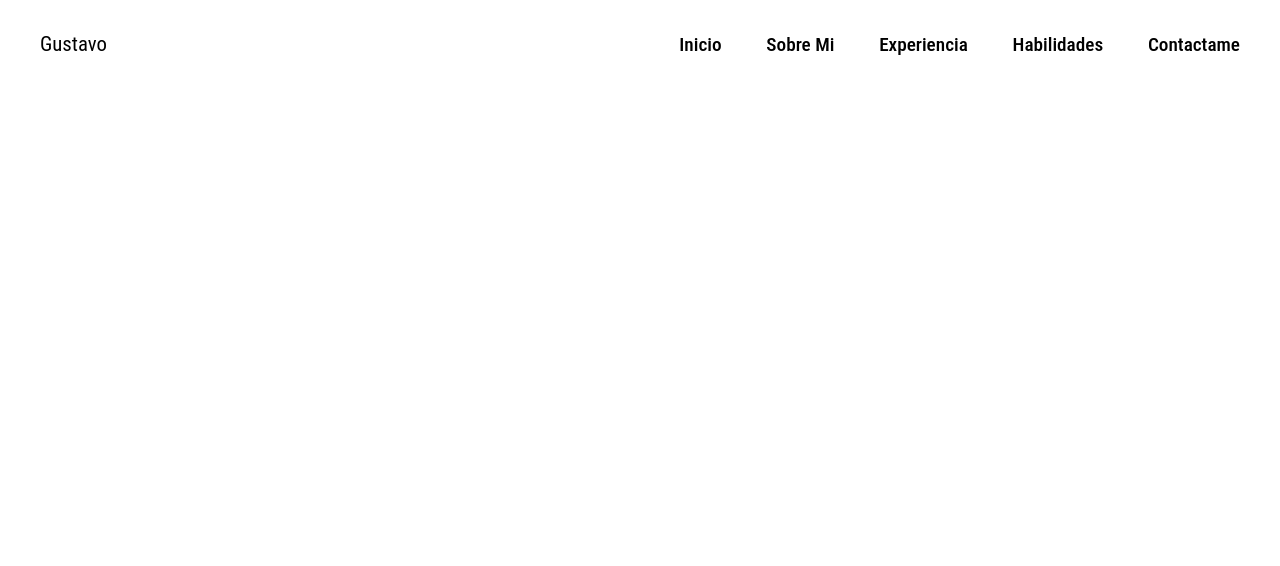
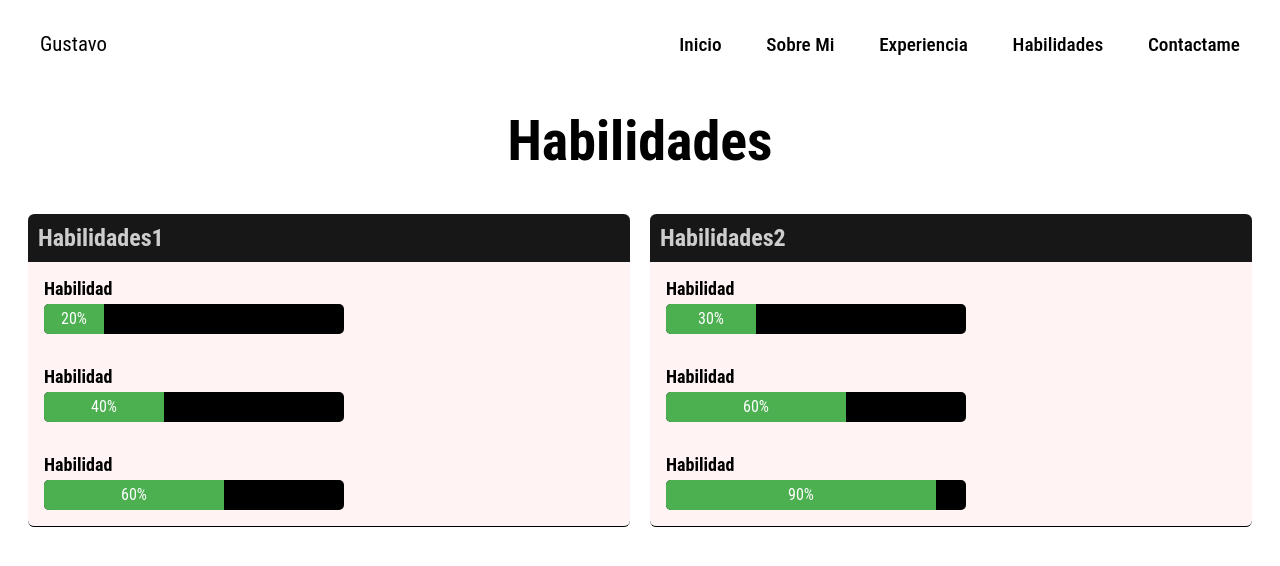
Before and after one commit to gvstavorin/myportafolio, a plain HTML site: page pages/habilidades.html in a window 1280 px wide. Drawn offline with nearby package versions, Linux system fonts and the light colour scheme.

Commit message:
Se agrego tabla y progress bars

```diff
--- a/pages/habilidades.html
+++ b/pages/habilidades.html
@@ -5,17 +5,22 @@
     <meta name="viewport" content="width=device-width, initial-scale=1.0" />
     <link rel="stylesheet" href="../src/css/style.css" />
     <title>Portafolio</title>
-    <link href='https://unpkg.com/boxicons@2.1.4/css/boxicons.min.css' rel='stylesheet'>
+    <link
+      href="https://unpkg.com/boxicons@2.1.4/css/boxicons.min.css"
+      rel="stylesheet"
+    />
   </head>
 
   <body>
     <!-- Cabezera de navegacion  -->
 
     <header class="header">
-    <a class="titulo"  href="../index.html"> Gustavo</a>
-      <button class="abrir-menu" id="abrir">  <i class='bx bx-menu' ></i></button>
+      <a class="titulo" href="../index.html"> Gustavo</a>
+      <button class="abrir-menu" id="abrir"><i class="bx bx-menu"></i></button>
       <nav class="navbar" id="navbar">
-        <button class="cerrar-menu" id="cerrar"><i class='bx bx-menu-alt-right' ></i></button>
+        <button class="cerrar-menu" id="cerrar">
+          <i class="bx bx-menu-alt-right"></i>
+        </button>
         <a href="../index.html" class="activo">Inicio</a>
         <a href="./sobre-mi.html">Sobre Mi</a>
         <a href="./experiencia.html">Experiencia</a>
@@ -25,17 +30,69 @@
     </header>
 
     <main>
-      <section class="sectionHabilidades">
+      <h1 class="titulo-habilidades">Habilidades</h1>
+      <div class="container-habilidades">
+        <div class="section-habilidades">
+          <h2>Habilidades1</h2>
+          <div class="item-habilidades">
+            <div class="title-habilidades">Habilidad</div>
+            <div class="info-habilidades">
+              <div class="progress-container">
+                <div class="progress-bar1">20%</div>
+              </div>
+            </div>
+          </div>
+          <div class="item-habilidades">
+            <div class="title-habilidades">Habilidad</div>
+            <div class="info-habilidades">
+              <div class="progress-container">
+                <div class="progress-bar2">40%</div>
+              </div>
+            </div>
+          </div>
+          <div class="item-habilidades">
+            <div class="title-habilidades">Habilidad</div>
+            <div class="info-habilidades">
+              <div class="progress-container">
+                <div class="progress-bar3">60%</div>
+              </div>
+            </div>
+          </div>
+        </div>
 
-      </section>
-
+        <div class="section-habilidades">
+          <h2>Habilidades2</h2>
+          <div class="item-habilidades">
+            <div class="title-habilidades">Habilidad</div>
+            <div class="info-habilidades">
+              <div class="progress-container">
+                <div class="progress-bar4">30%</div>
+              </div>
+            </div>
+          </div>
+          <div class="item-habilidades">
+            <div class="title-habilidades">Habilidad</div>
+            <div class="info-habilidades">
+              <div class="progress-container">
+                <div class="progress-bar5">60%</div>
+              </div>
+            </div>
+          </div>
+          <div class="item-habilidades">
+            <div class="title-habilidades">Habilidad</div>
+            <div class="info-habilidades">
+              <div class="progress-container">
+                <div class="progress-bar6">90%</div>
+              </div>
+            </div>
+          </div>
+        </div>
+      </div>
     </main>
     <footer class="footer-contacto">
-
-      <a href="#"><i class='bx bxl-github bx-lg' ></i></box-icon> </a>
-      <a href="#"><i class='bx bxl-facebook-circle bx-lg' ></i></a>
-      <a href="#"><i class='bx bxl-linkedin-square bx-lg' ></i></a>
-
+      <a href="#"><i class="bx bxl-github bx-lg"></i></a>
+      <a href="#"><i class="bx bxl-facebook-circle bx-lg"></i></a>
+      <a href="#"><i class="bx bxl-linkedin-square bx-lg"></i></a>
     </footer>
     <script src="../src/js/main.js"></script>
   </body>
--- a/src/css/style.css
+++ b/src/css/style.css
@@ -145,16 +145,106 @@ header a {
 }
 
 /*  CSS para pagina de habilidades *habilidades* */
-.sectionHabilidades {
+
+.titulo-habilidades {
   text-align: center;
+  font-size: 3.5rem;
+  padding: 20px;
+  margin: 0;
 }
 
-.sectionHabilidades h1 {
-  font-size: 3.5rem;
+.container-habilidades {
+  display: grid;
+  justify-content: end;
+  grid-template-columns: 1fr;
+  grid-gap: 20px;
+  padding: 20px;
+
 }
-.sectionHabilidades h3 {
-  font-size: 2rem;
+
+.section-habilidades {
+
+  background-color: #fff3f3;
+  border-radius: .4rem;
+  overflow: hidden;
+  border-bottom: 1px solid black;
+
 }
+
+.section-habilidades h2 {
+  background-color: #181717;
+  color: rgb(206, 205, 205);
+  padding: 10px;
+  margin: 0;
+}
+
+.item-habilidades {
+  padding: 1rem;
+}
+
+.title-habilidades {
+  font-size: 18px;
+  font-weight: bold;
+  margin-bottom: 5px;
+}
+
+
+.progress-container {
+  width: 300px;
+  background-color: #000000;
+  border-radius: 5px;
+  overflow: hidden;
+}
+
+.progress-bar1 {
+  width: 20%; /* Ajusta este valor según el progreso deseado (puede ser en porcentaje) */
+  height: 30px;
+  background-color: #4caf50;
+  text-align: center;
+  line-height: 30px;
+  color: white;
+}
+.progress-bar2 {
+  width: 40%; /* Ajusta este valor según el progreso deseado (puede ser en porcentaje) */
+  height: 30px;
+  background-color: #4caf50;
+  text-align: center;
+  line-height: 30px;
+  color: white;
+}.progress-bar3 {
+  width: 60%; /* Ajusta este valor según el progreso deseado (puede ser en porcentaje) */
+  height: 30px;
+  background-color: #4caf50;
+  text-align: center;
+  line-height: 30px;
+  color: white;
+}.progress-bar4 {
+  width: 30%; /* Ajusta este valor según el progreso deseado (puede ser en porcentaje) */
+  height: 30px;
+  background-color: #4caf50;
+  text-align: center;
+  line-height: 30px;
+  color: white;
+}.progress-bar5 {
+  width: 60%; /* Ajusta este valor según el progreso deseado (puede ser en porcentaje) */
+  height: 30px;
+  background-color: #4caf50;
+  text-align: center;
+  line-height: 30px;
+  color: white;
+}.progress-bar6 {
+  width: 90%; /* Ajusta este valor según el progreso deseado (puede ser en porcentaje) */
+  height: 30px;
+  background-color: #4caf50;
+  text-align: center;
+  line-height: 30px;
+  color: white;
+}
+
+
+
+
+
 /*  CSS para pagina de contactame *contactame* */
 
 .sectionContactame {
@@ -176,48 +266,43 @@ header a {
   padding: 20px;
   margin: 0;
 }
-.container {
+.container-experiencia {
   display: grid;
+  justify-content: end;
   grid-template-columns: 1fr;
   grid-gap: 20px;
   padding: 20px;
 }
 
-.section {
+.section-experiencia {
+
   background-color: #fff3f3;
-  border-radius: 4px;
+  border-radius: .4rem;
   overflow: hidden;
   border-bottom: 1px solid black;
 }
 
-.section h2 {
+.section-experiencia h2 {
   background-color: #181717;
   color: rgb(206, 205, 205);
   padding: 10px;
   margin: 0;
 }
 
-.item {
+.item-experiencia {
   padding: 2rem;
 }
 
-.title {
+.title-experiencia {
   font-size: 18px;
   font-weight: bold;
   margin-bottom: 5px;
 }
 
-.info {
+.info-experiencia {
   font-size: 16px;
   margin-bottom: 10px;
 }
-
-@media (min-width: 600px) {
-  .container {
-      grid-template-columns: repeat(2, 1fr);
-  }
-}
-
 
 
 .repositorio {
@@ -406,16 +491,29 @@ body{
   font-size: 1rem;
 }
 
-/* CSS responsivve para experiencia.html  */
-.container-experiencia {
-  grid-template-columns: repeat(2, 1fr);
-}
+
+/* CSS responsivve para habilidades.html  */
 .repositorio img {
   width: 40%;
 }
 
-
-/* CSS responsivve para habilidades.html  */
+}
 
 
+
+
+
+@media (min-width: 600px) {
+
+  .container-experiencia {
+      grid-template-columns: repeat(1, 1fr);
+
+  }
+  .section-experiencia{
+    align-items: center;
+
+  }
+  .container-habilidades {
+    grid-template-columns: repeat(2, 1fr);
 }
+}
```
Also changed, not shown: pages/contactame.html (+10 -6 lines), pages/experiencia.html (+17 -17 lines).
